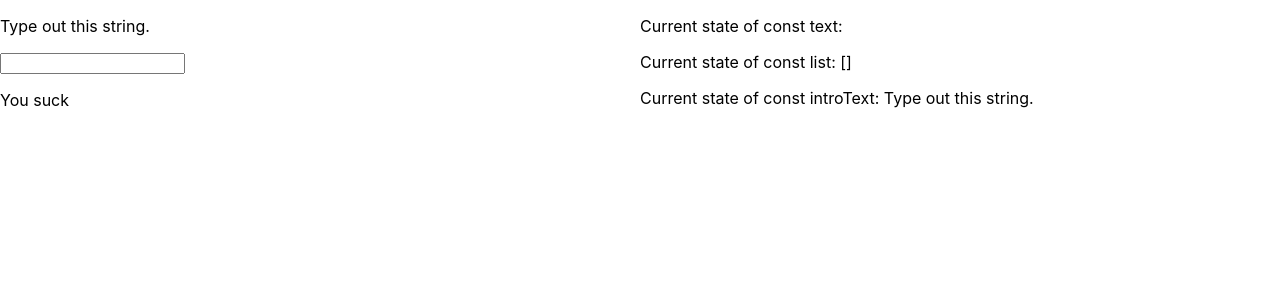
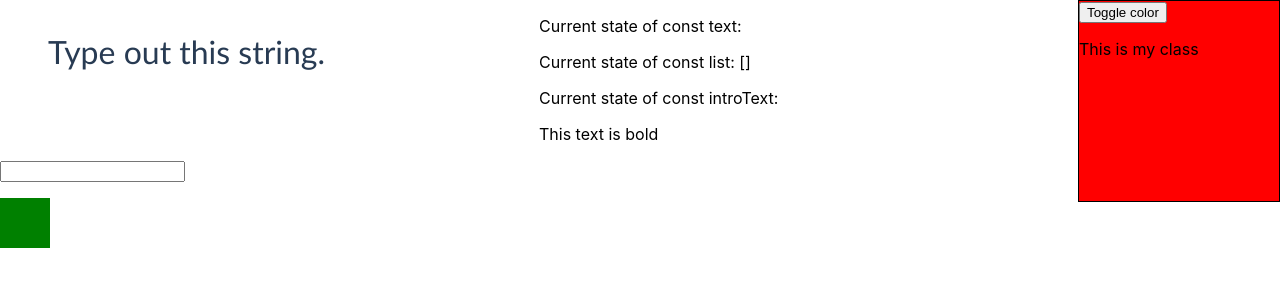
Before and after one commit to LoganBolton/PracticeTyper, a React (Create React App) app: page / in a window 1280 px wide. Shown: the top 300 px of the page. Built offline with nearby package versions, Linux system fonts and the light colour scheme.

Commit message:
conditional formatting boiler plate

```diff
--- a/src/App.js
+++ b/src/App.js
@@ -1,21 +1,31 @@
 import React, { useState } from "react";
+import './index.css';
 
 function App() {
   const [text, setText] = useState("");
   const [list, setList] = useState([]);
   const [introText, setIntroText] = useState("Type out this string.");
+  const [isGreen, setIsGreen] = useState(false);
 
-  let statusMessage;
-  if (text === introText) {
-    statusMessage = <p>Status matches</p>;
-  } else {
-    statusMessage = <p>You suck</p>;
-  }
+  const lastCharMatch = text[text.length - 1] === introText[text.length - 1];
+
+  const toggleColor = () => {
+    setIsGreen(!isGreen);
+  };
+
+  const statusSquare = lastCharMatch ? (
+    <div style={{ backgroundColor: "green", width: 50, height: 50 }}></div>
+  ) : (
+    <div style={{ backgroundColor: "red", width: 50, height: 50 }}></div>
+  );
 
   return (
     <div style={{ display: "flex" }}>
       <div style={{ flex: 1 }}>
-        <p>{introText}</p>
+        <div className="containerDiv">
+          <p className="baseText" >{introText}</p>
+          <p className="upperText" >{text}</p>
+        </div>
         <input
           type="text"
           value={text}
@@ -32,12 +42,18 @@ function App() {
             <li key={index}>{item}</li>
           ))}
         </ul>
-        {statusMessage}
+        {statusSquare}
       </div>
       <div style={{ flex: 1 }}>
         <p>Current state of const text: {text}</p>
         <p>Current state of const list: {JSON.stringify(list)}</p>
-        <p>Current state of const introText: {introText}</p>
+        <p>Current state of const introText:</p>
+        <p className="bold-text">This text is bold</p>
+
+      </div>
+      <div className={`my-class ${isGreen ? 'green' : 'red'}`}>
+        <button onClick={toggleColor}>Toggle color</button>
+        <p>This is my class</p>
       </div>
     </div>
   );
--- a/src/index.css
+++ b/src/index.css
@@ -11,3 +11,41 @@ code {
   font-family: source-code-pro, Menlo, Monaco, Consolas, 'Courier New',
     monospace;
 }
+
+
+.baseText {
+  position: absolute;
+  top: 0px;
+
+  color: rgb(40, 59, 83);
+  font-size: xx-large;
+  font-family: 'Trebuchet MS';
+}
+
+.upperText {
+  position: absolute;
+  top: 0px;
+
+  color: green;
+  font-size: xx-large;
+  font-family: 'Trebuchet MS';
+}
+
+.containerDiv {
+  position: relative;
+  margin: 0rem 3rem 10rem 3rem;
+}
+
+.my-class {
+  width: 200px;
+  height: 200px;
+  border: 1px solid black;
+}
+
+.green {
+  background-color: green;
+}
+
+.red {
+  background-color: red;
+}
```
